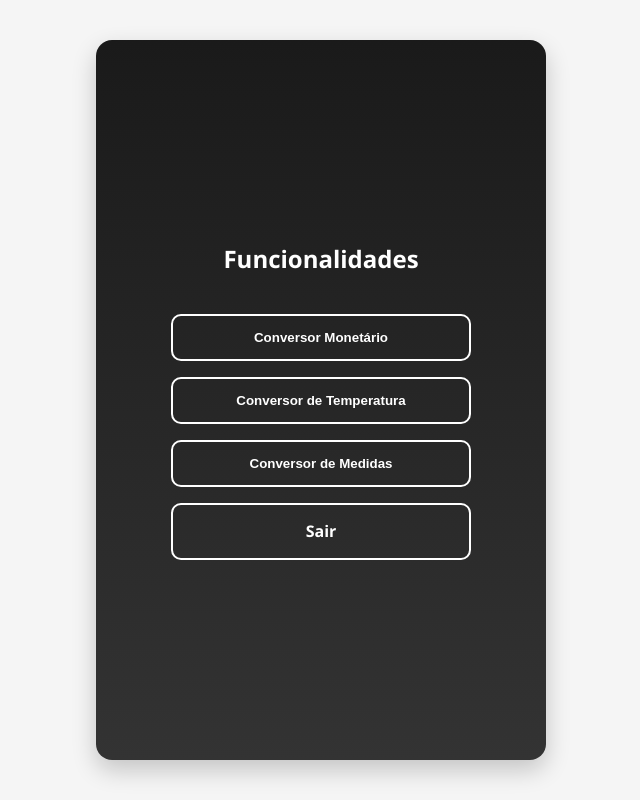
After one commit to JeffersonRuan/conversor-unidades, a PHP site: page /index.html in a window 1280 px wide. The commit adds this page. Shown: the whole page, without its empty margins (319-959 px from the left). Run offline with PHP 8.4, Linux system fonts and the light colour scheme.

Commit message:
feat: adicionando funcionalidades principais de conversão

```diff
--- /dev/null
+++ b/index.html
@@ -0,0 +1,161 @@
+<!DOCTYPE html>
+<html lang="pt-BR">
+<head>
+  <meta charset="UTF-8" />
+  <meta name="viewport" content="width=device-width, initial-scale=1.0" />
+  <title>Funções</title>
+  <style>
+    :root {
+      --primary-color: #7b3ff2;
+      --primary-dark: #5a2dc2;
+      --secondary-color: #333;
+      --background-dark: #1a1a1a;
+      --background-light: #222;
+      --text-color: #fff;
+      --text-secondary: #bbb;
+      --border-color: #444;
+    }
+
+    * {
+      box-sizing: border-box;
+      margin: 0;
+      padding: 0;
+    }
+
+    body {
+      margin: 0;
+      padding: 0;
+      font-family: 'Segoe UI', Roboto, Oxygen, Ubuntu, Cantarell, 'Open Sans', 'Helvetica Neue', sans-serif;
+      background: #f5f5f5;
+      display: flex;
+      justify-content: center;
+      align-items: center;
+      min-height: 100vh;
+      line-height: 1.6;
+      color: var(--text-color);
+    }
+
+    .container {
+      width: 100%;
+      padding: 20px;
+      display: flex;
+      justify-content: center;
+      align-items: center;
+    }
+
+    .card {
+      background: linear-gradient(to bottom, var(--background-dark), var(--secondary-color));
+      padding: 2rem;
+      border-radius: 16px;
+      width: 100%;
+      max-width: 420px;
+      box-shadow: 0 10px 25px rgba(0, 0, 0, 0.2);
+      transition: all 0.3s ease;
+    }
+
+    h2 {
+      color: white;
+      margin-bottom: 20px;
+      text-align: center;
+    }
+
+    .card.tall-card {
+      display: flex;
+      flex-direction: column;
+      align-items: center;
+      gap: 16px;
+      min-height: 90vh;
+      justify-content: center;
+    }
+
+    .card.tall-card button,
+    .card.tall-card a {
+      width: 100%;
+      max-width: 300px;
+      padding: 14px;
+      border-radius: 10px;
+      border: 2px solid white;
+      background: transparent;
+      color: white;
+      font-weight: bold;
+      text-align: center;
+      text-decoration: none;
+      transition: background 0.3s ease;
+    }
+
+    .card.tall-card button:hover,
+    .card.tall-card a:hover {
+      background: rgba(255, 255, 255, 0.1);
+    }
+
+    .logout-button {
+      background-color: var(--primary-color);
+      color: white;
+      font-weight: bold;
+      border: none;
+    }
+
+    .logout-button:hover {
+      background-color: var(--primary-dark);
+    }
+
+    @media (max-width: 768px) {
+      .card {
+        padding: 1.5rem;
+        max-width: 380px;
+      }
+    }
+
+    @media (max-width: 480px) {
+      body {
+        background: linear-gradient(to bottom, var(--background-dark), var(--secondary-color));
+      }
+
+      .container {
+        padding: 10px;
+      }
+
+      .card {
+        box-shadow: none;
+        padding: 1.5rem 1rem;
+        border-radius: 0;
+        max-width: 100%;
+        min-height: 100vh;
+        display: flex;
+        flex-direction: column;
+        justify-content: center;
+      }
+
+      .card.tall-card {
+        gap: 20px;
+      }
+
+      .card.tall-card button,
+      .card.tall-card a {
+        font-size: 1rem;
+        padding: 16px;
+      }
+    }
+
+    @media (min-width: 1200px) {
+      .card {
+        max-width: 450px;
+        padding: 2.5rem;
+      }
+    }
+  </style>
+</head>
+<body>
+
+<div class="container">
+  <div class="card tall-card">
+    <h2>Funcionalidades</h2>
+    <button onclick="location.href='conversor.html'">Conversor Monetário</button>
+    <button onclick="location.href='temperatura.html'">Conversor de Temperatura</button>
+    <button onclick="location.href='medidas.html'">Conversor de Medidas</button>
+    <a href="logout.php" class="logout-button">Sair</a>
+  </div>
+</div>
+
+</body>
+</html>
--- a/js/script.js
+++ b/js/script.js
@@ -42,7 +42,7 @@ if (formLogin) {
     .then(data => {
       if (data.status === 'ok') {
         // Redirecionar para index.php após login
-        window.location.href = 'index.php';
+        window.location.href = 'index.html';
       } else {
         alert("Erro: " + data.mensagem);
       }
```
Also changed, not shown: conversor.html (added, +80 -0 lines), css/style.css (+74 -0 lines), medidas.html (added, +122 -0 lines), temperatura.html (added, +75 -0 lines), banco.sqlite.
